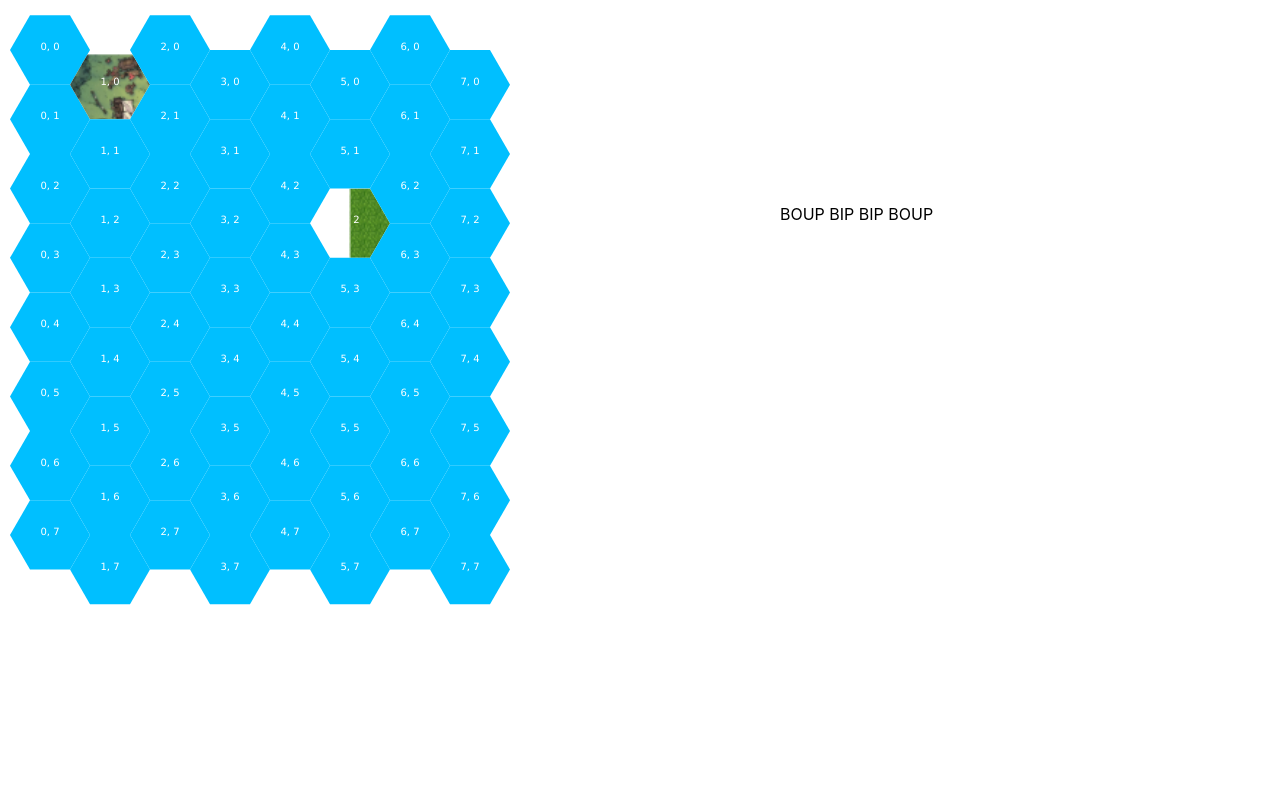
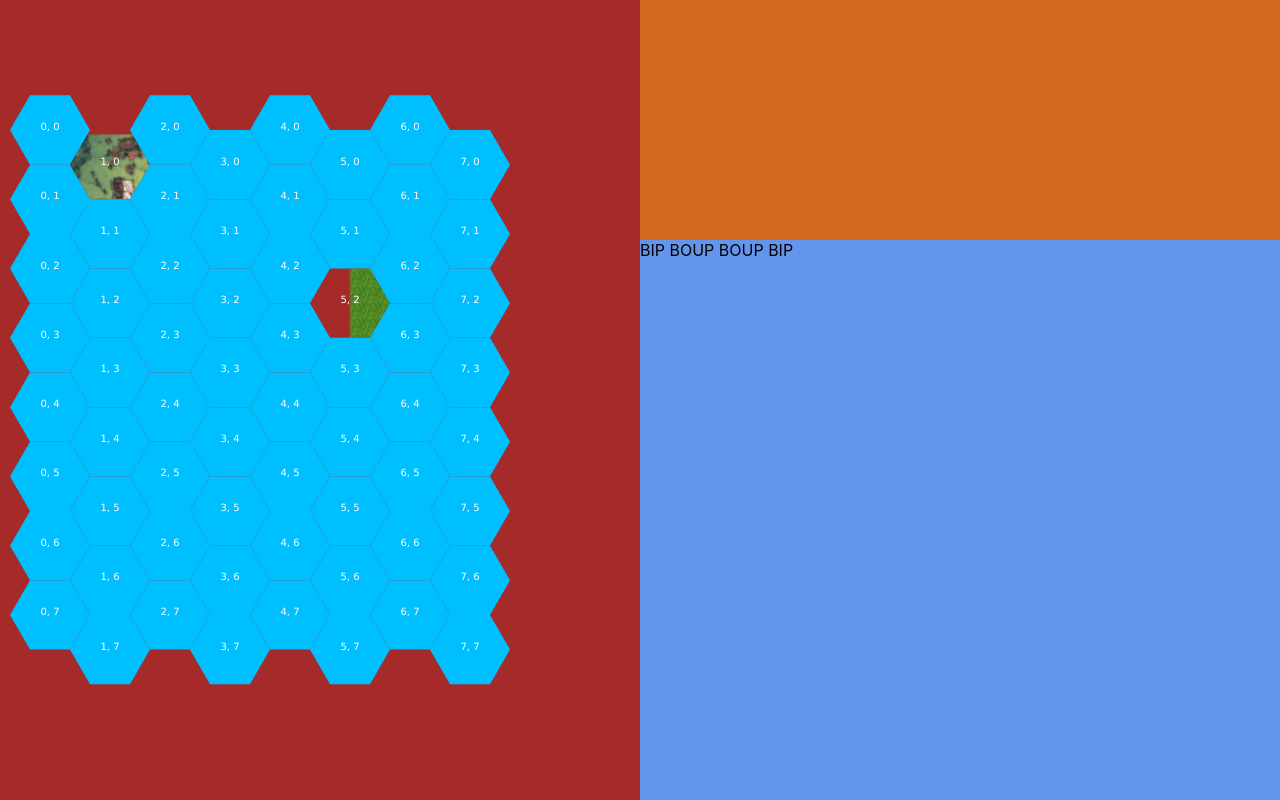
Before and after one commit to DrTyr/JeuxHexagone, a React (Create React App) app: page / in a window 1280 px wide. Built offline with nearby package versions, Linux system fonts and the light colour scheme.

Commit message:
(WIP) DIP display hexagon

```diff
--- a/src/App.css
+++ b/src/App.css
@@ -1,3 +1,10 @@
+html, body {
+  margin: 0;
+  height: 100%;
+  background-color: blueviolet;
+}
+
+/*
 .App {
   text-align: center;
 }
@@ -35,24 +42,53 @@
   to {
     transform: rotate(360deg);
   }
+} */
+
+.bigDivOfTheDeath{
+
+  margin: 0;
+  height: 100vh;
+  background-color: rgb(59, 129, 112);
+  display: flex;
+
 }
 
+.left{
 
+  width: 50%;
+  height: 100%;
+  background-color: brown;
+  margin: 0;
+  display:grid;
+  place-items: center;
 
-.mapsgrid {
-  float: left;
 }
 
-/* .hexagonDisplayed {
+.right{
+
+  width: 50%;
+  height: 100%;
+  background-color:chartreuse;
+  margin: 0;
   display: flex;
+  flex-direction: column ;
+
 }
 
-.Encounter {
-  display: flex;
+.upRight{
 
-} */
-
-.rightblocs{
-  float: right;
+  width: 100%;
+  height: 30%;
+  background-color :chocolate;
+  margin: 0;
 
 }
+
+.downRight{
+
+  width: 100%;
+  height: 70%;
+  background-color :cornflowerblue;
+  margin: 0;
+
+}
--- a/src/App.jsx
+++ b/src/App.jsx
@@ -12,7 +12,7 @@ import grass from "./Grass.png";
 export function App() {
 
   const [grid, setGrid] = useState(generateEntireGrid());
-  const [currentHexagon, setCurrentHexagon] = useState(generateOneHexagone());
+  const [currentHexagon, setCurrentHexagon] = useState();
   const [mousePassedOnHexagon, setmousePassedOnHexagon] = useState(false);
   // let grid = generateEntireGrid();
   // let hexagonCoordForSvg = getHexagonCoordPointInString(grid, 0, 0);
@@ -58,11 +58,16 @@ export function App() {
           setGrid(grid2);
         }}
           onMouseEnter={() => {
-            let grid2 = { ...grid };
+            //let grid2 = { ...grid };
             //setGrid(grid2)
-            setCurrentHexagon(grid2.hexagons[hexagon.coordInGrid.x][hexagon.coordInGrid.y]);
-            setmousePassedOnHexagon(true);
-            DisplayOnMouseHexagon()
+            let hexagonOnMouse = generateOneHexagone();
+            hexagonOnMouse = hexagon;
+            setCurrentHexagon(hexagonOnMouse);
+            //setmousePassedOnHexagon(true);
+            //displayOnMouseHexagon()
+          }}
+          onMouseLeave={() => {
+            setCurrentHexagon(null);
           }}
           key={`indice${hexagon.indice}`}
           points={getHexagonCoordPointInString(hexagon)}
@@ -98,14 +103,14 @@ export function App() {
   }
 
 
-  function DisplayOnMouseHexagon() {
+  function displayCurrentHexagon() {
 
-    if (mousePassedOnHexagon === true) {
-      let hexagonDisplayed = generateOneHexagone();
+    //Get out of the function if currentHexagon don't exist
+    if (!currentHexagon) { return }
 
-      hexagonDisplayed = currentHexagon;
-      hexagonDisplayed.coordCenter = { x: 100, y: 100 };
-      hexagonDisplayed.size = 100;
+    let hexagonDisplayed = { ...currentHexagon, coordCenter: { x: 100, y: 100 }, size: 100 };
+    // hexagonDisplayed.coordCenter = { x: 100, y: 100 };
+    // hexagonDisplayed.size = 100;
     hexagonDisplayed.coordSommit = getOnehexagonAllSummitCoordinate(hexagonDisplayed);
 
     // setmousePassedOnHexagon(false);
@@ -114,38 +119,64 @@ export function App() {
       points={getHexagonCoordPointInString(hexagonDisplayed)}
       fill={hexagonDisplayed.color}
       stroke="black" />)
-    }
-
 
   }
 
 
   return (
 
-    <Fragment>
+    // <Fragment>
 
-      <div class="mapsgrid">
+    //   <div class="mapsgrid">
+    //     <svg width={grid.hexagonSize * 2 * grid.numberColumn} height={grid.hexagonSize * 2 * grid.numberRow}>
+    //       {DisplayGridWithSvg()}
+    //     </svg>
+    //   </div>
+
+    //   <div class="rightblocs">
+
+    //     <div class="hexagonDisplayed">
+    //       <svg width="500" height="200">
+    //         {DisplayOnMouseHexagon()}
+    //       </svg>
+    //     </div>
+
+    //     <div class="Encounter"> BOUP BIP BIP BOUP </div>
+
+    //   </div>
+
+
+    //   {/* <Canvas /> */}
+
+    // </Fragment>
+
+    <div className="bigDivOfTheDeath">
+
+      <div className="left">
+
         <svg width={grid.hexagonSize * 2 * grid.numberColumn} height={grid.hexagonSize * 2 * grid.numberRow}>
           {DisplayGridWithSvg()}
         </svg>
+
       </div>
 
-      <div class="rightblocs">
+      <div className="right">
 
-        <div class="hexagonDisplayed">
+        <div className="upRight">
           <svg width="500" height="200">
-            {DisplayOnMouseHexagon()}
+            {displayCurrentHexagon()}
           </svg>
+
         </div>
-
-        <div class="Encounter"> BOUP BIP BIP BOUP </div>
+        <div className="downRight">
+          BIP BOUP BOUP BIP
+        </div>
 
       </div>
 
 
-      {/* <Canvas /> */}
+    </div>
 
-    </Fragment>
 
   );
 
```
Lines whose indentation alone changed are shown as unchanged.
